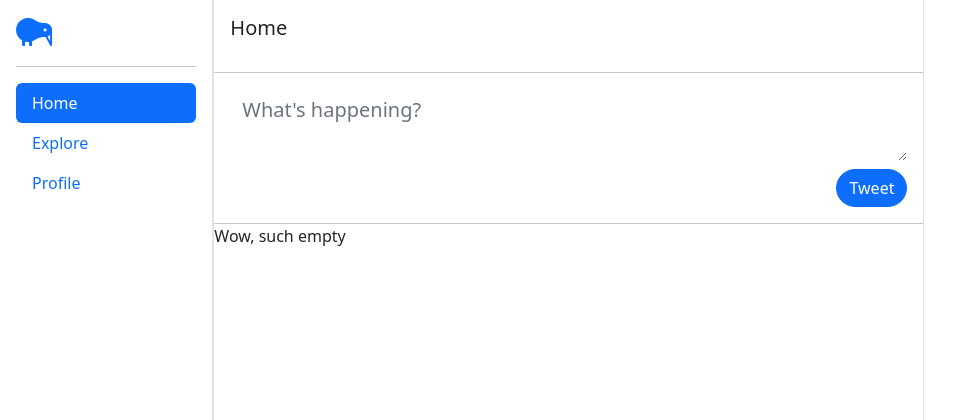
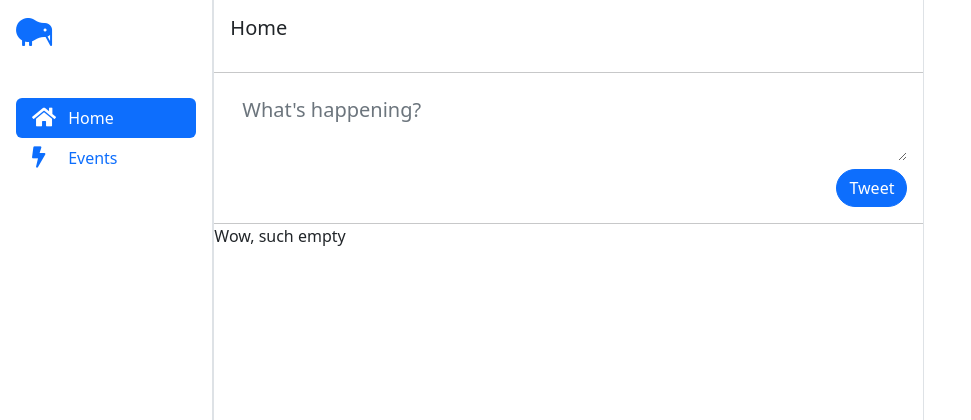
Before and after one commit to ricardomongza99/twitter-reloaded, a Django app: page / in a window 1280 px wide. Shown: the top 420 px of the page, without its empty margins (0-971 px from the left). Run offline with Django 4.2, Linux system fonts and the light colour scheme; the visitor is signed in with stand-in values (Sample User, id 1); data that the repository does not hold is empty.

Commit message:
Add events menu option

```diff
--- a/templates/components/navbar.html
+++ b/templates/components/navbar.html
@@ -2,23 +2,18 @@
     <a class="navbar-brand" href="#">
         <i class="fa fa-kiwi-bird fa-2x text-primary"></i>
     </a>
-    <hr>
-    <ul class="nav nav-pills flex-column mb-auto">
+    <ul class="nav nav-pills flex-column mb-auto mt-5">
         <li class="nav-item">
-            <a class="nav-link active" href="/tweets/" aria-current="page">
-                Home
+            <a class="nav-link active" href="/tweets" aria-current="page">
+                <i class="fa fa-home fa-lg" style="width: 24px; margin-right: 8px;"></i>
+                <span class="nav-text">Home</span>
             </a>
         </li>
         <li class="nav-item">
-            <a class="nav-link" href="/tweets/">
-                Explore
+            <a class="nav-link" href="/events">
+                <i class="fa fa-bolt fa-lg" style="width: 24px; margin-right: 8px;"></i>
+                Events
             </a>
         </li>
-        <li class="nav-item">
-            <a class="nav-link" href="/tweets/">
-                Profile
-            </a>
-        </li>
-        <!-- ... more navigation items ... -->
     </ul>
 </div>
```
